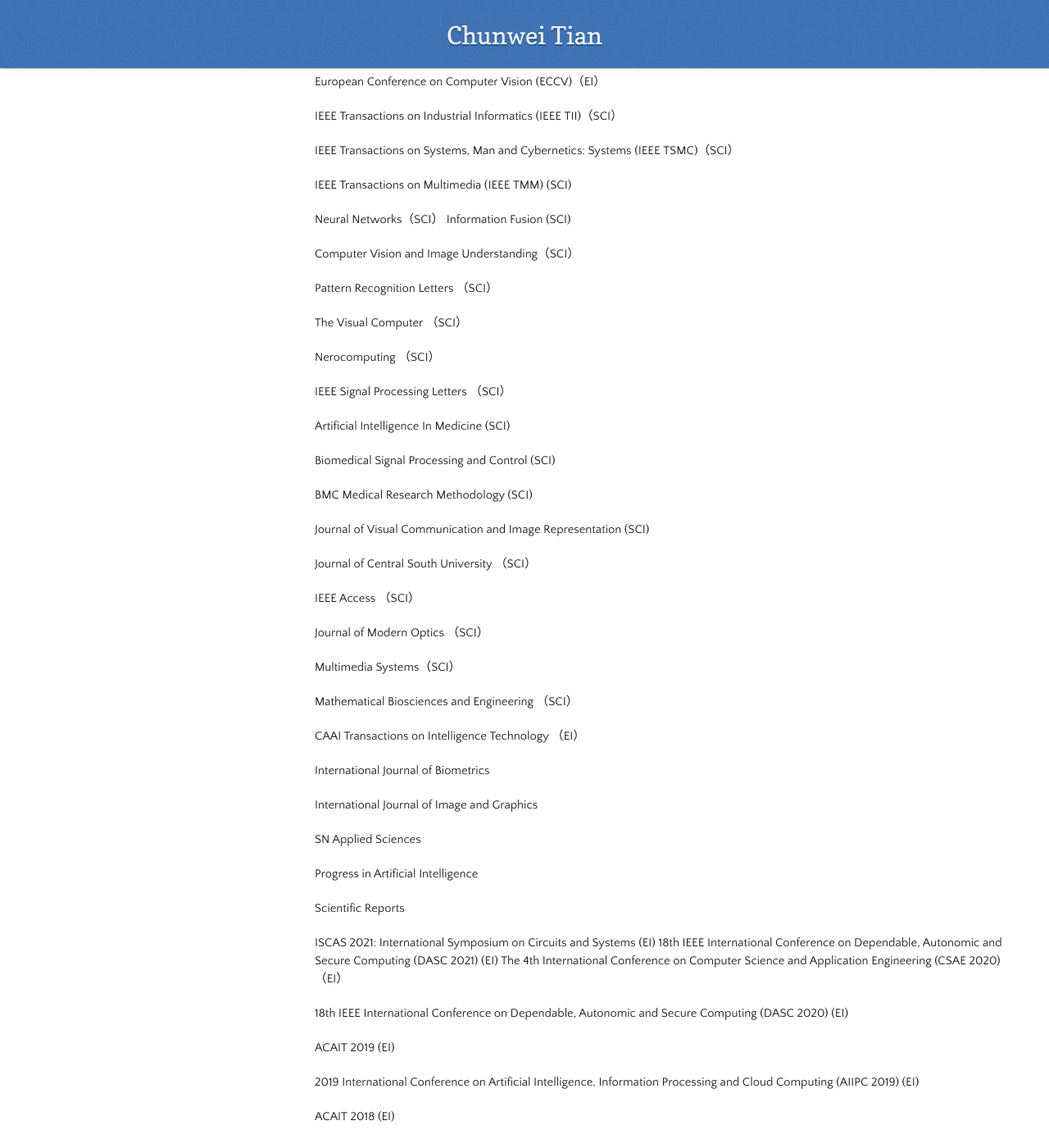
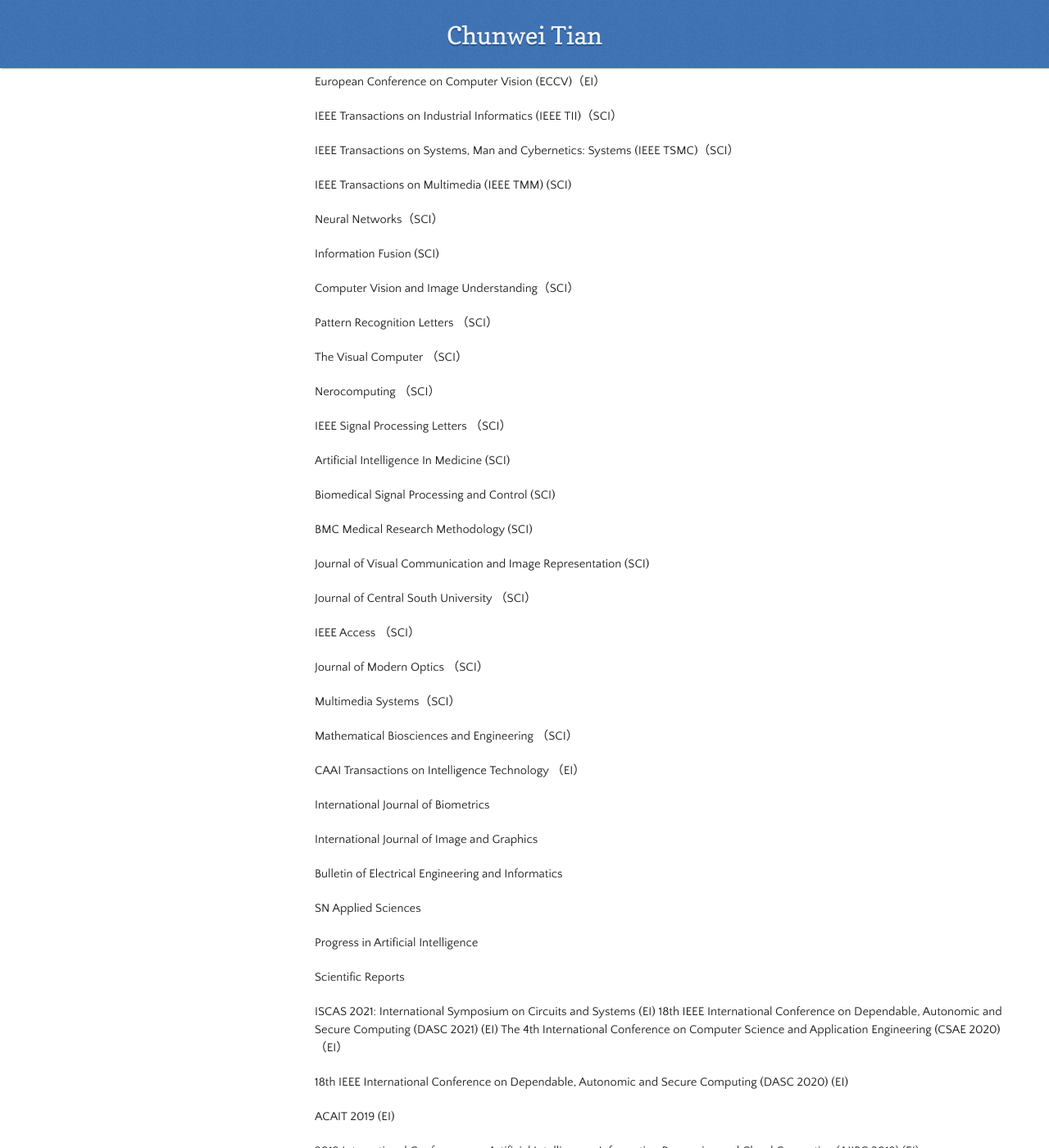
Before and after one commit to hellloxiaotian/hellloxiaotian.github.io, a Jekyll site: the page built from index.md, in a window 1280 px wide and 1400 px high, scrolled down 5044 px. Shown: the whole window at 82% size. Built offline with Jekyll 4.4.1, drawn with Linux system fonts in a browser that asks for light colours; nearby versions of some CDN libraries; our own code applies the rules of GitHub Pages for plain Markdown files; the repository's description, which GitHub fills in, is left out.

Commit message:
Update index.md

```diff
--- a/index.md
+++ b/index.md
@@ -201,6 +201,7 @@
 IEEE Transactions on Multimedia (IEEE TMM) (SCI)
 
 Neural Networks（SCI）
+
 Information Fusion (SCI)
 
 Computer Vision and Image Understanding（SCI）
@@ -236,6 +237,8 @@
 International Journal of Biometrics
 
 International Journal of Image and Graphics
+
+Bulletin of Electrical Engineering and Informatics
 
 SN Applied Sciences
 
```
